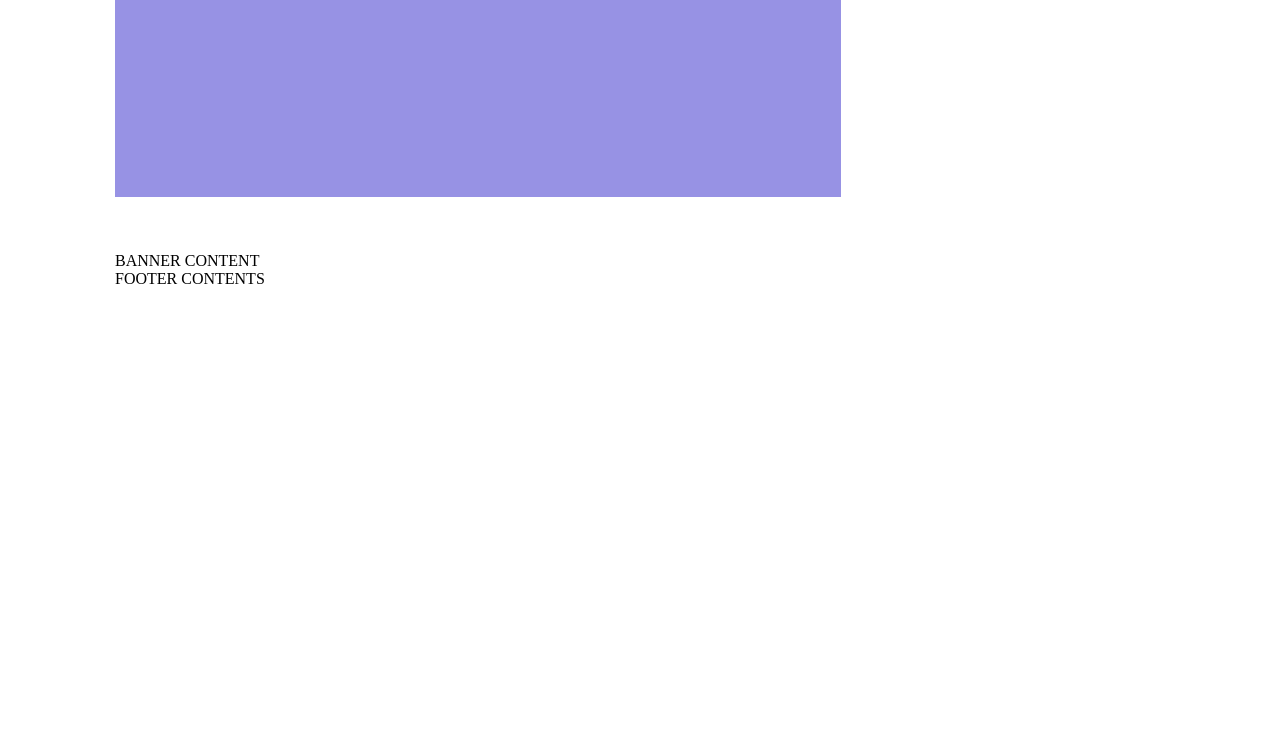
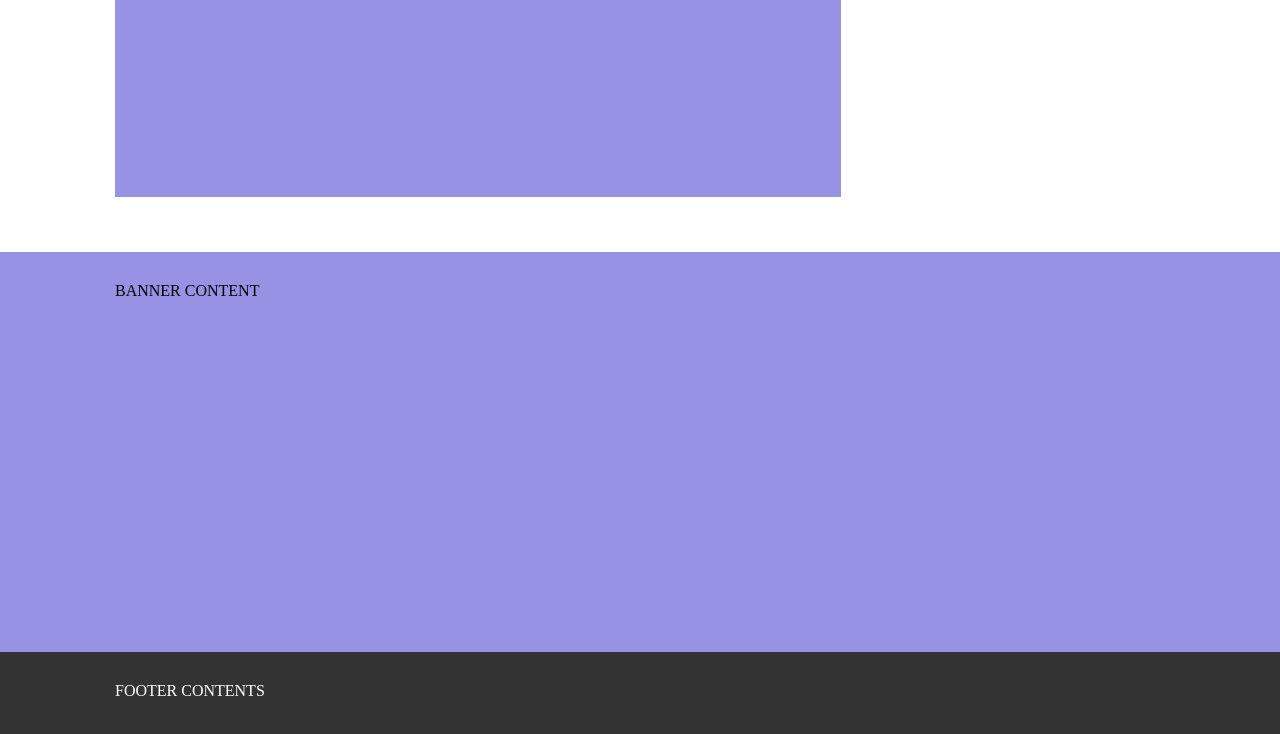
Before and after one commit to lorenzodisanto/htmlcss-responsive-layout, a plain HTML site: page index.html in a window 1280 px wide. Shown: the part 3401-4135 px from the top of the page. Before the commit the page ends 3689 px from the top, so only its background shows below. Drawn offline with Linux system fonts and the light colour scheme.

Commit message:
feat: add footer

```diff
--- a/css/style.css
+++ b/css/style.css
@@ -156,6 +156,25 @@
   background-color: var(--primary-color);
 }
 
+/* BANNER CONTENT */
+
+#banner {
+  background-color: var(--primary-color);
+  padding-top: 30px;
+  padding-bottom: 40px;
+  height: 400px;
+}
+
+/* FOOTER */
+
+#footer {
+  background-color: #333333;
+  color: white;
+  padding-top: 30px;
+  padding-bottom: 40px;
+  height: 200px;
+}
+
 /* ### MEDIA QUERY ### */
 
 /* TABLET MODE */
```
